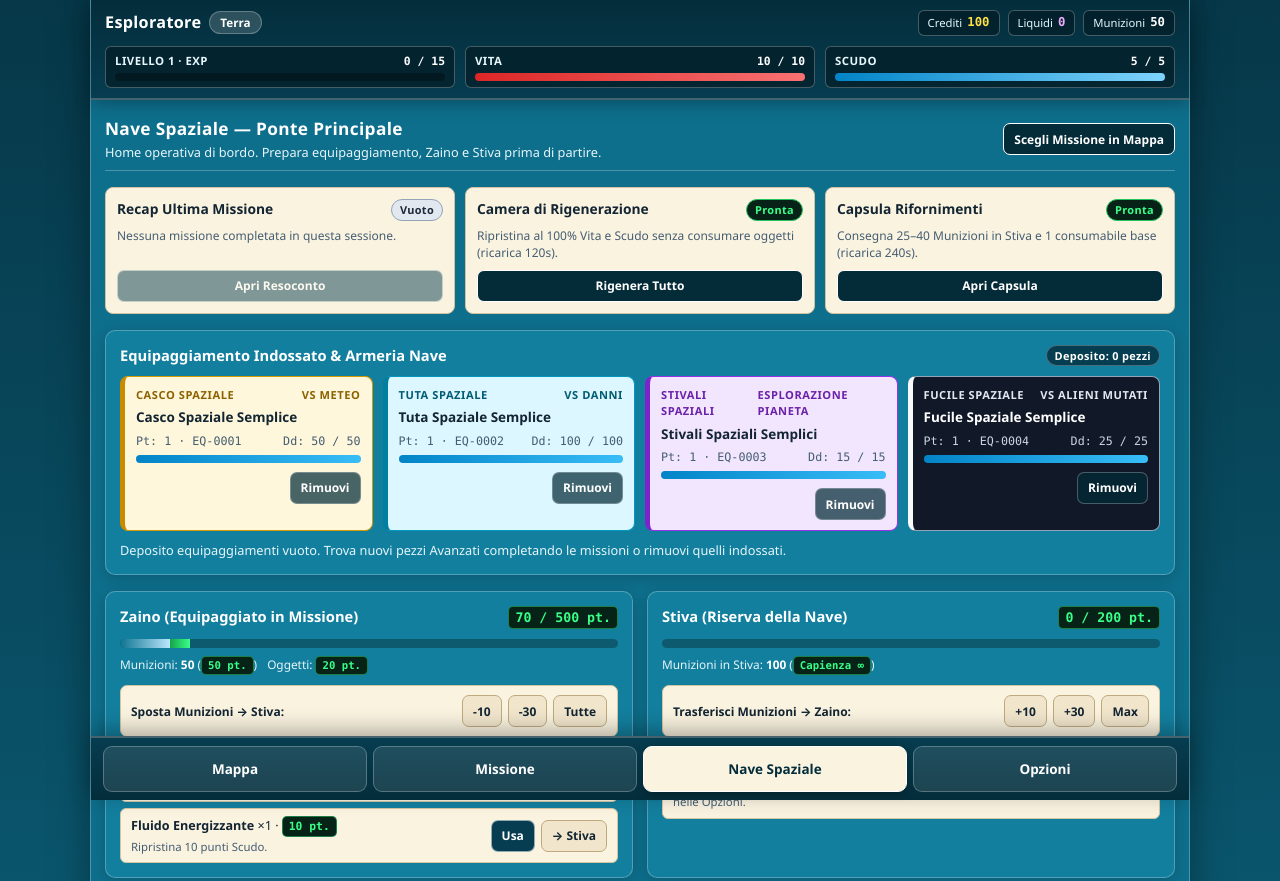
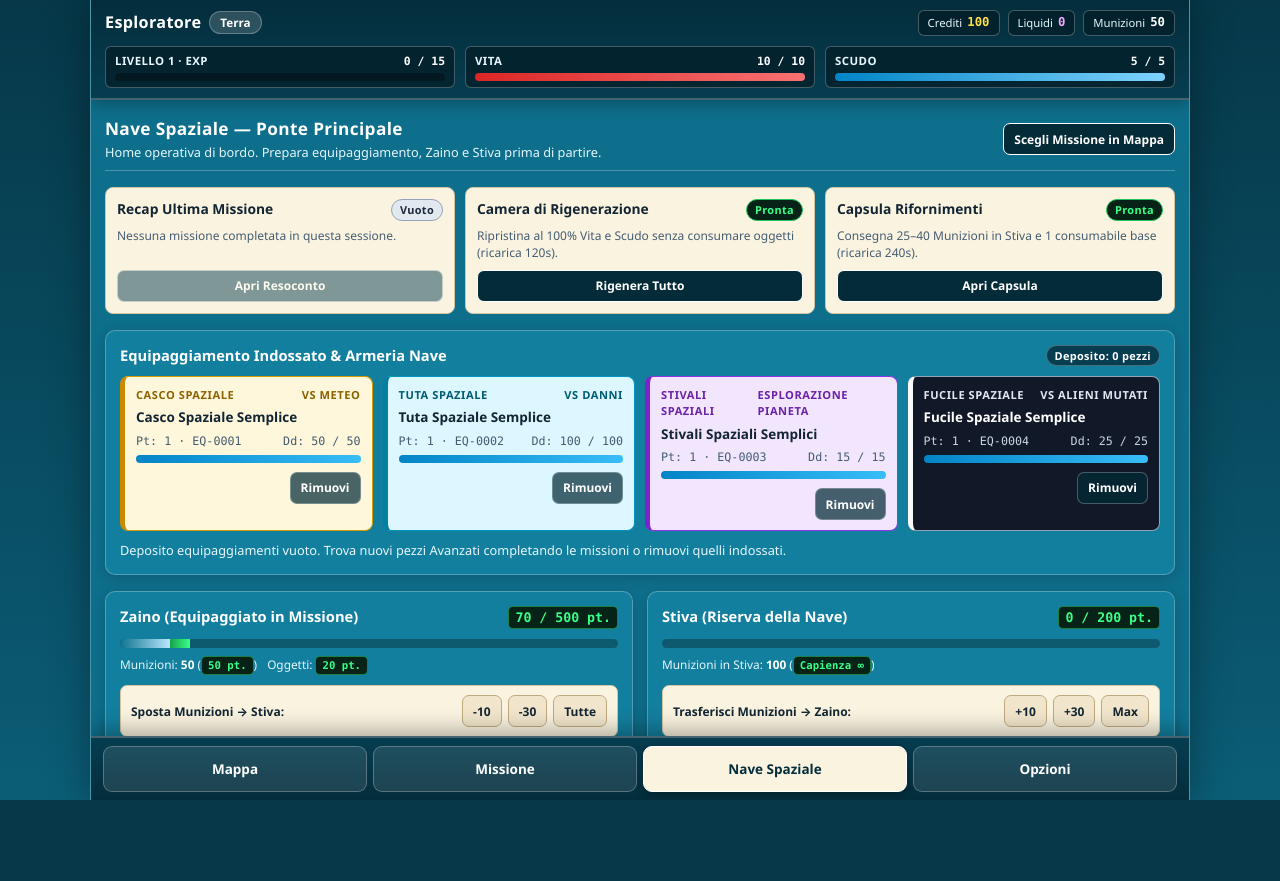
Before and after one commit to RaulKen94/SurvivalOnSpace, a plain HTML site: page index.html in a window 1280 px wide. Shown: the top 881 px of the page. After the commit the page ends 800 px from the top, so only its background shows below. Drawn offline with Linux system fonts and the light colour scheme.

Commit message:
Lock app-shell to viewport height with internal scroll and always-visible bottom tabs

```diff
--- a/CSS/style.css
+++ b/CSS/style.css
@@ -56,7 +56,8 @@ html,
 body {
   margin: 0;
   padding: 0;
-  min-height: 100%;
+  height: 100%;
+  overflow: hidden;
   background-color: var(--bg-outer-top);
   background-image: linear-gradient(180deg, var(--bg-outer-top) 0%, var(--bg-outer-bottom) 100%);
   color: var(--text-light);
@@ -91,11 +92,12 @@ body {
 .app-shell {
   width: 100%;
   max-width: 1100px;
-  min-height: 100vh;
-  min-height: 100dvh;
+  height: 100vh;
+  height: 100dvh;
   margin: 0 auto;
   display: flex;
   flex-direction: column;
+  overflow: hidden;
   background: var(--bg-shell);
   border-left: 1px solid var(--border-light);
   border-right: 1px solid var(--border-light);
@@ -104,8 +106,7 @@ body {
 
 /* Top HUD Bar (sempre fissa in alto su sfondo ciano profondo) */
 .hud-header {
-  position: sticky;
-  top: 0;
+  flex: 0 0 auto;
   z-index: 40;
   background: linear-gradient(180deg, var(--bg-hud-deep) 0%, var(--bg-hud) 100%);
   border-bottom: 2px solid var(--border-light);
@@ -271,13 +272,35 @@ body {
 .fill-items { background: linear-gradient(90deg, #16a34a, #39ff88); }
 .fill-dd { background: linear-gradient(90deg, #0284c7, #38bdf8); }
 
-/* Main Content Area (centrale scorrevole) */
+/* Main Content Area (scorrimento interno dedicato) */
 .tab-viewport {
-  flex: 1;
+  flex: 1 1 auto;
+  min-height: 0;
+  overflow-y: auto;
+  -webkit-overflow-scrolling: touch;
+  scrollbar-width: thin;
+  scrollbar-color: rgba(255, 255, 255, 0.35) rgba(4, 45, 59, 0.35);
   padding: 16px 14px 22px;
   display: flex;
   flex-direction: column;
   gap: 16px;
+}
+
+.tab-viewport::-webkit-scrollbar {
+  width: 8px;
+}
+
+.tab-viewport::-webkit-scrollbar-track {
+  background: rgba(4, 45, 59, 0.35);
+}
+
+.tab-viewport::-webkit-scrollbar-thumb {
+  background: rgba(255, 255, 255, 0.35);
+  border-radius: 999px;
+}
+
+.tab-viewport::-webkit-scrollbar-thumb:hover {
+  background: rgba(255, 255, 255, 0.55);
 }
 
 .section-header {
@@ -1089,10 +1112,9 @@ body {
   background: var(--cream-hover);
 }
 
-/* Barra Navigazione Inferiore Fissa (stile App Mobile) */
+/* Barra Navigazione Inferiore Fissa (sempre visibile stile App Mobile) */
 .tab-bar {
-  position: sticky;
-  bottom: 0;
+  flex: 0 0 auto;
   z-index: 40;
   display: grid;
   grid-template-columns: repeat(4, minmax(0, 1fr));
```
